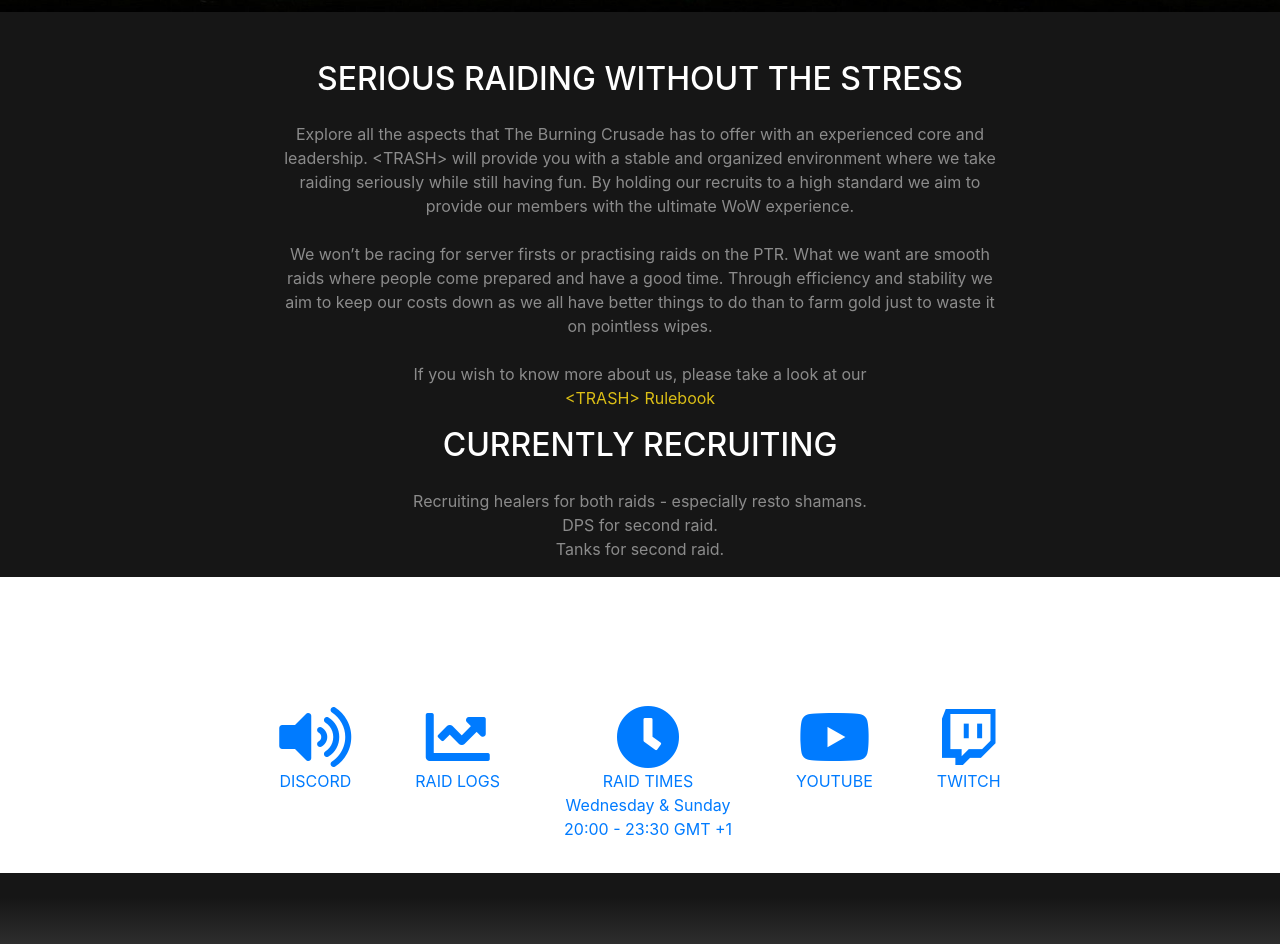
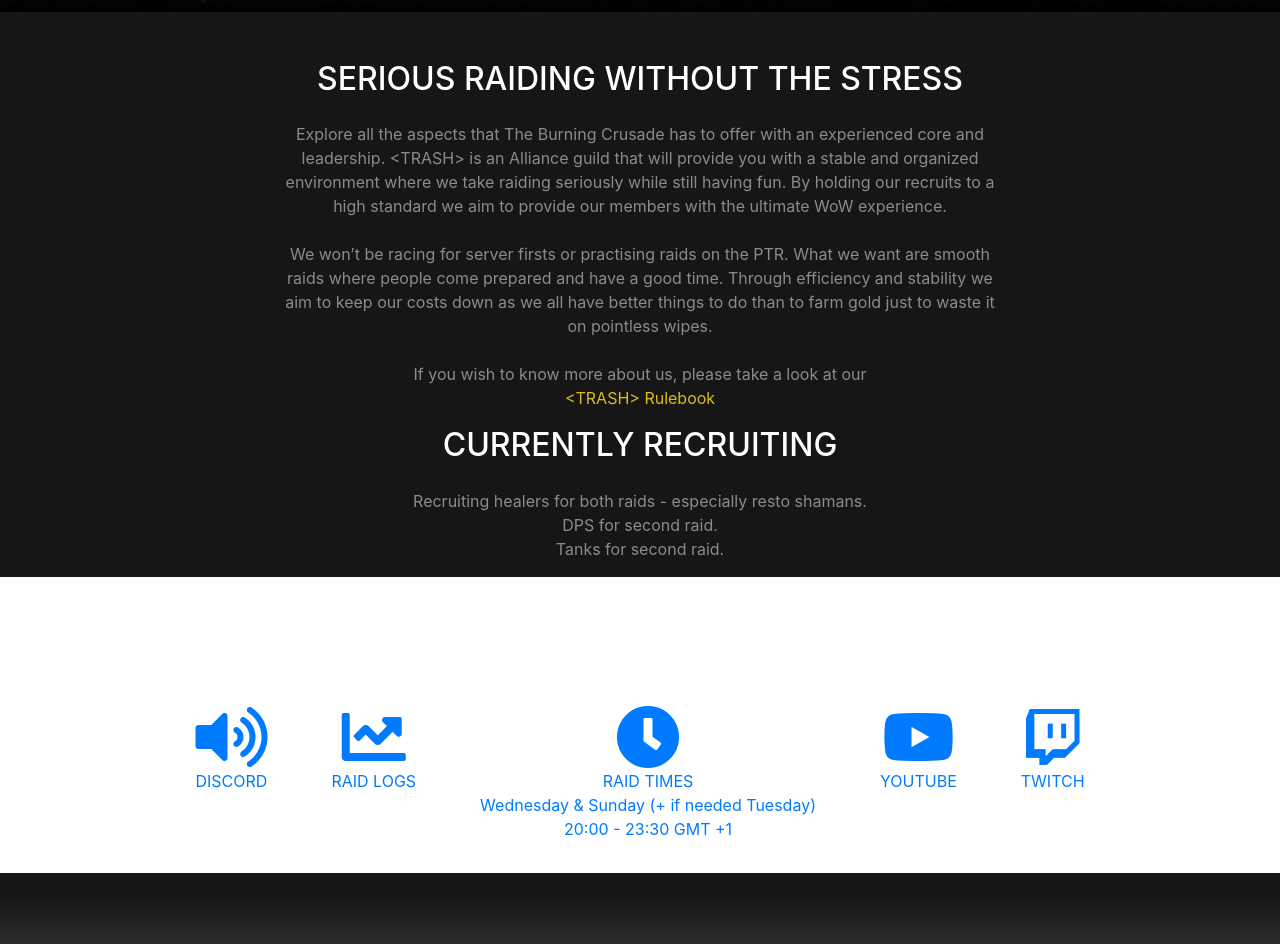
Before and after one commit to MorranTRASH/morrantrash.github.io, a website with bundled scripts: page index.html in a window 1280 px wide. Shown: the part 788-1732 px from the top of the page. Built offline with nearby package versions, Linux system fonts and the light colour scheme.

Commit message:
Alliance
Alliance

```diff
--- a/index.html
+++ b/index.html
@@ -30,7 +30,7 @@
   <!-- Navigation -->
   <nav class="navbar navbar-expand-lg navbar-light fixed-top" id="mainNav">
     <div class="container">
-      <a class="navbar-brand js-scroll-trigger" href="#page-top">&ltTRASH&gt - Raiding Guild - Gehennas EU</a>
+      <a class="navbar-brand js-scroll-trigger" href="#page-top">&ltTRASH&gt - Alliance - Gehennas EU</a>
       <button class="navbar-toggler navbar-toggler-right" type="button" data-toggle="collapse" data-target="#navbarResponsive" aria-controls="navbarResponsive" aria-expanded="false" aria-label="Toggle navigation">
         Menu
         <i class="fas fa-bars"></i>
@@ -70,7 +70,7 @@
           <h2 class="text-white mb-4">SERIOUS RAIDING WITHOUT THE STRESS</h2>
 		  <div class="rulebook">
           <p class="text-white-50">Explore all the aspects that The Burning Crusade has to offer with an experienced core and leadership. &ltTRASH&gt
-		  will provide you with a stable and organized environment where we take raiding seriously while still having fun.
+		   is an Alliance guild that will provide you with a stable and organized environment where we take raiding seriously while still having fun.
 
 
 		 By holding our recruits to a high standard
@@ -100,7 +100,7 @@
 		  </a>
                <a href="" class="mx-2">
           <i class="fa fa-clock fa-4x"></i>
-		  <BR>RAID TIMES<br>Wednesday & Sunday <br>20:00 - 23:30 GMT +1</BR>
+		  <BR>RAID TIMES<br>Wednesday & Sunday (+ if needed Tuesday) <br>20:00 - 23:30 GMT +1</BR>
 		  </a>
                <a href="https://www.youtube.com/channel/UCBTNCyM1Gss9b54V-PE0GQA" class="mx-2">
           <i class="fab fa-youtube fa-4x"></i>
```
